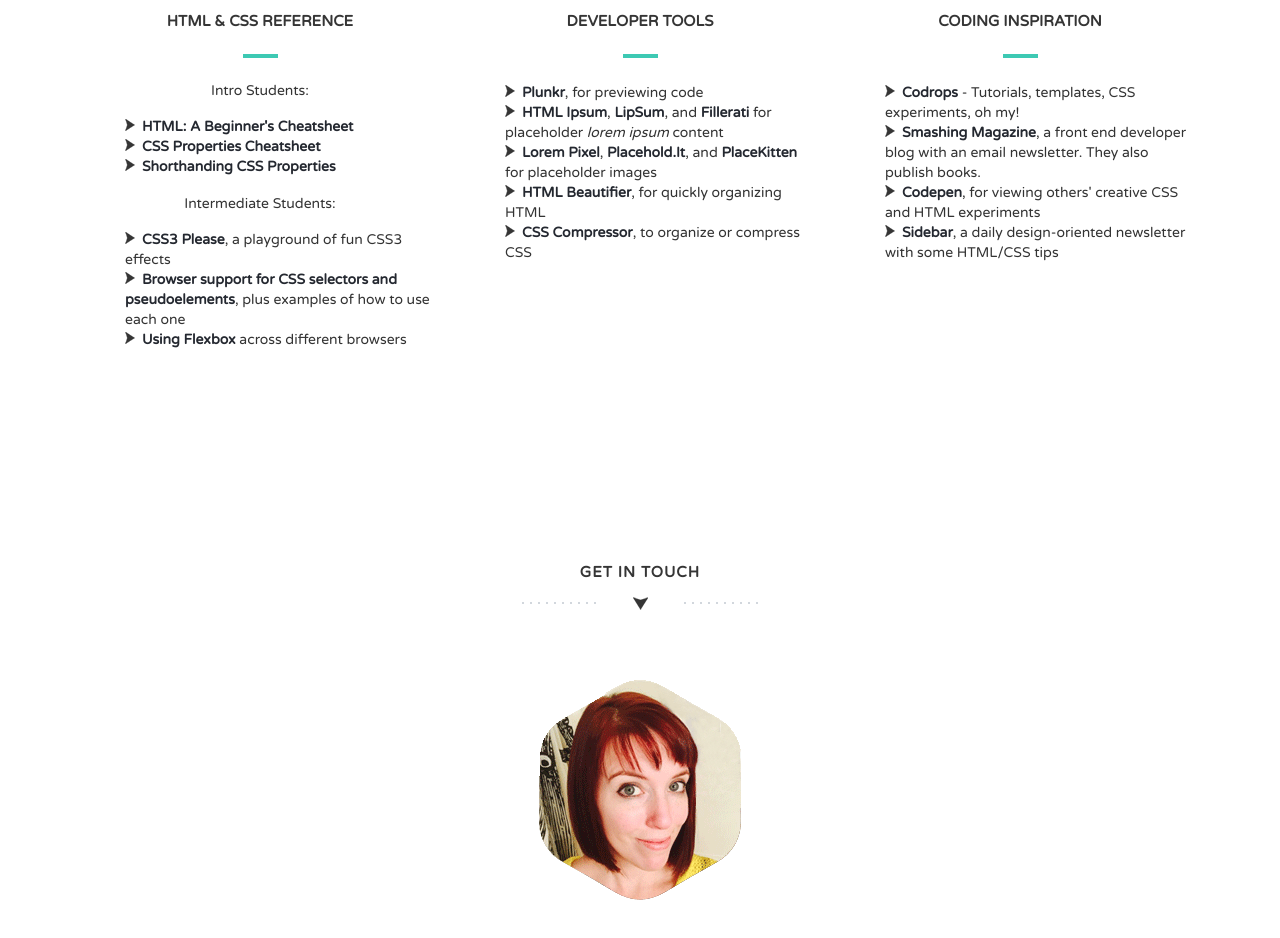
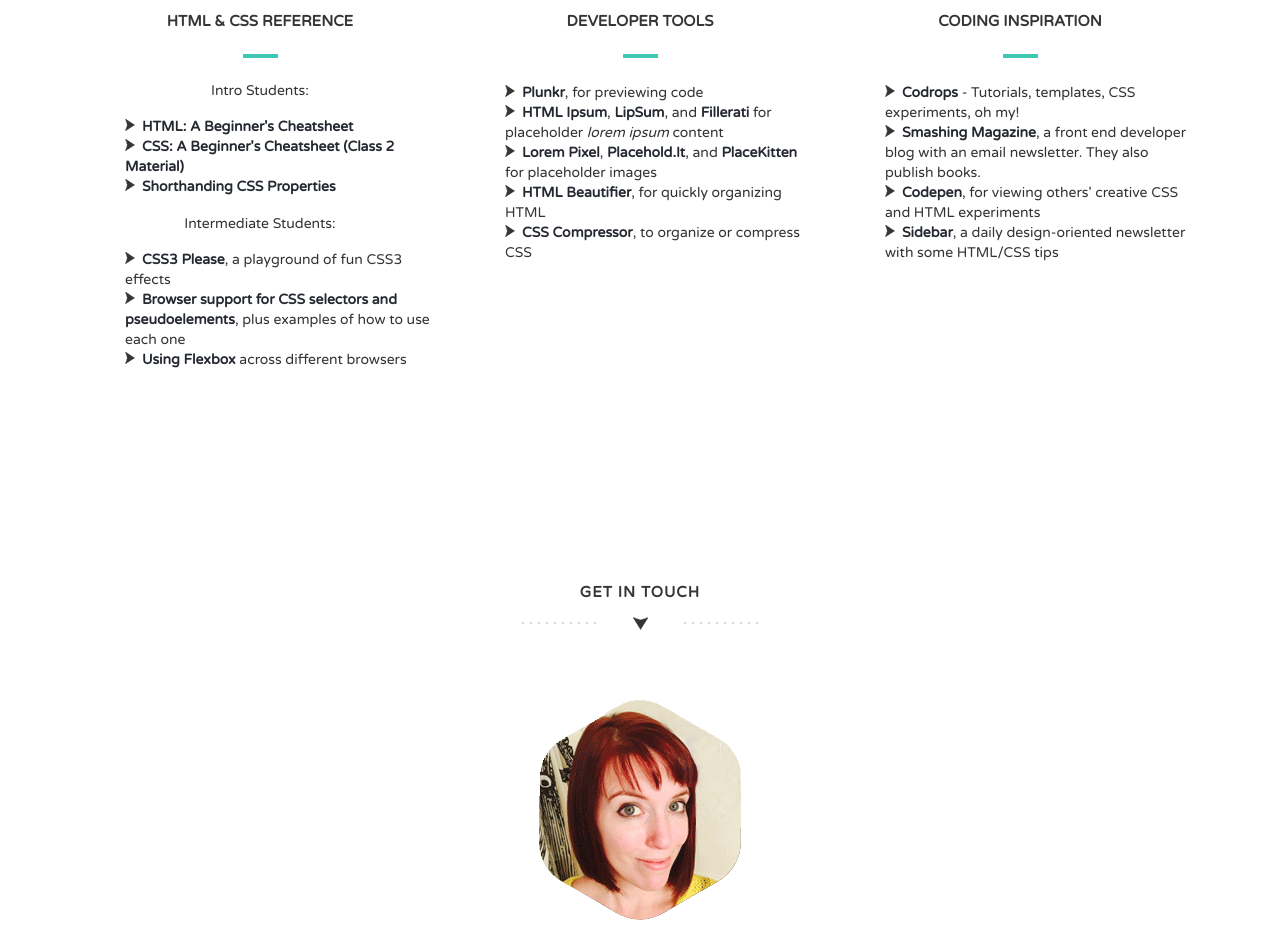
Before and after one commit to anythingcodes/anythingcodes.github.io, a plain HTML site: page index.html in a window 1280 px wide. Shown: the part 2060-2998 px from the top of the page. Drawn offline with nearby package versions, Linux system fonts and the light colour scheme.

Commit message:
Link to beginner's cheatsheet (Class 2 material)

```diff
--- a/index.html
+++ b/index.html
@@ -95,8 +95,9 @@
 							<h4>Intro Students:</h4>
                             <ul>
                                 <li><a href="/gdi-intro-html-css/cheatsheets/beginners-html.html" target="_blank">HTML: A Beginner's Cheatsheet</a></li>
-								<li><a href="img/resources/intermediate-css-cheatsheet.jpg" target="_blank">CSS Properties Cheatsheet</a></li>
-								<li><a href="img/resources/intermediate-css-shorthand.jpg" target="_blank">Shorthanding CSS Properties</a></li>
+                                <li><a href="/gdi-intro-html-css/cheatsheets/beginners-css.html" target="_blank">CSS: A Beginner's Cheatsheet (Class 2 Material)</a></li>
+								                <!--<li><a href="img/resources/intermediate-css-cheatsheet.jpg" target="_blank">CSS Properties Cheatsheet</a></li>-->
+								                <li><a href="img/resources/intermediate-css-shorthand.jpg" target="_blank">Shorthanding CSS Properties</a></li>
                             </ul>
 							<h4>Intermediate Students:</h4>
 							<ul>
```
